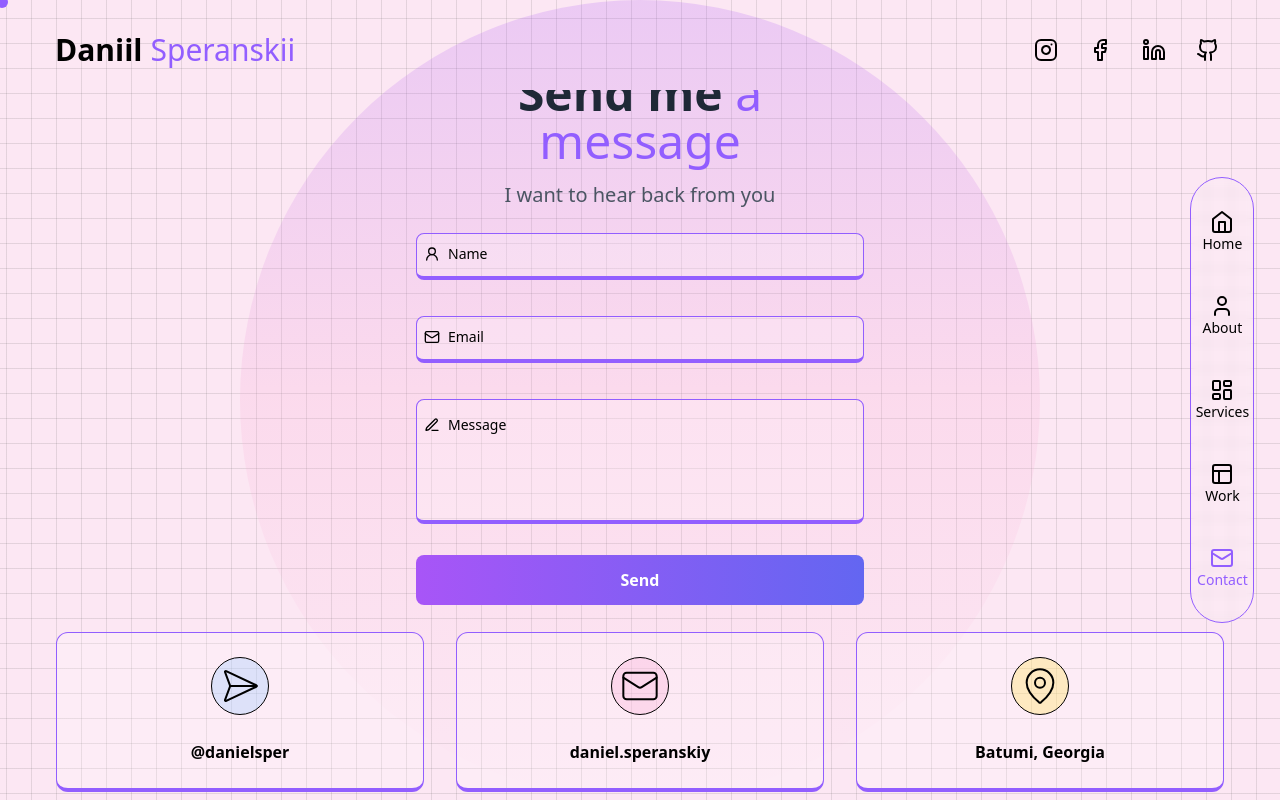
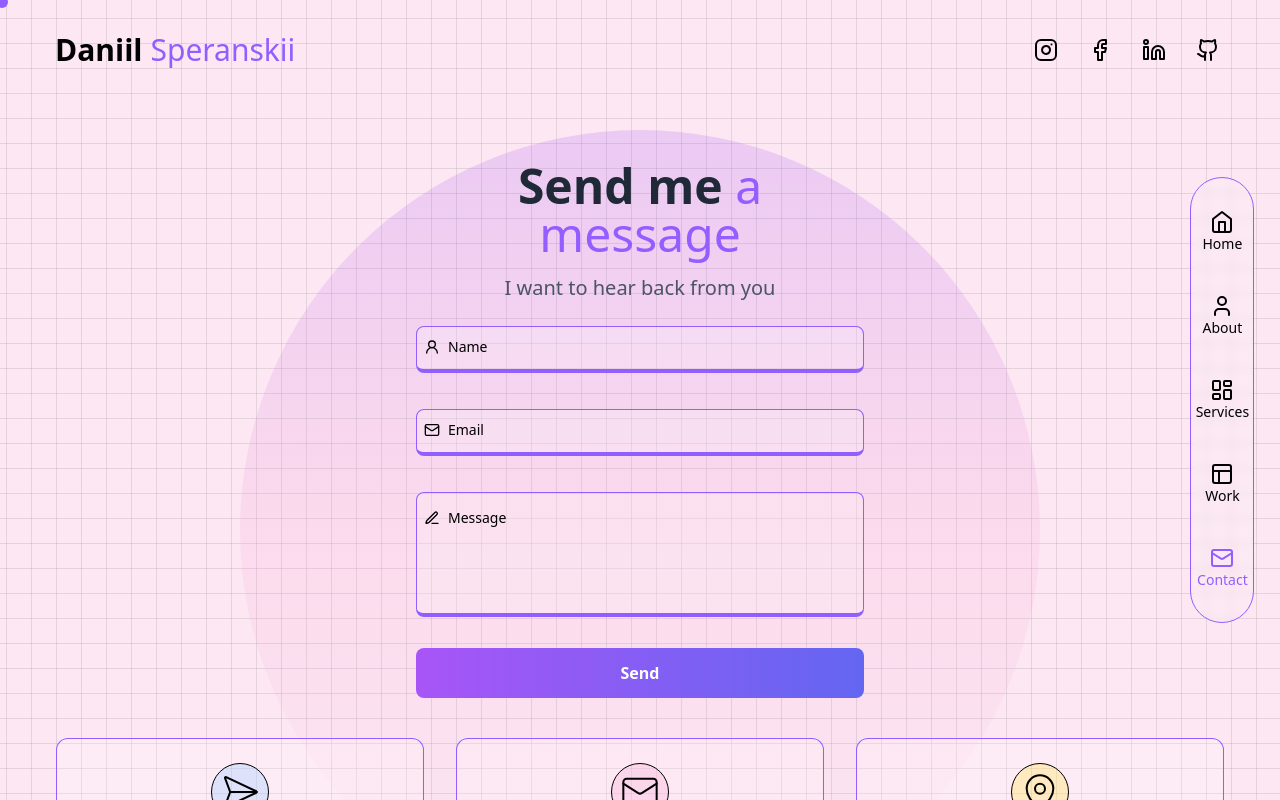
Before and after one commit to Danieldo1/portfolio-next, a Next.js app: page /contact in a window 1280 px wide. Shown: the top 800 px of the page. Built offline with nearby package versions, Linux system fonts and the light colour scheme.

Commit message:
fixing something

```diff
--- a/src/app/contact/page.js
+++ b/src/app/contact/page.js
@@ -98,7 +98,9 @@ const ContactPage = () => {
       .then(
         () => {
           setSent(false);
-          toast.success("Thank you, I will get back to you as soon as possible!");
+          toast.success(
+            "Thank you, I will get back to you as soon as possible!"
+          );
           setForm({
             name: "",
             email: "",
@@ -127,13 +129,14 @@ const ContactPage = () => {
 
   return (
     <PageTransitionWrapper>
+      <div className="min-h-screen relative overflow-x-hidden overflow-y-scroll pb-10">
         <div className="rounded-full absolute top-1/2 -translate-y-1/2 left-1/2 -translate-x-1/2 w-[600px] h-[600px] bg-gradient-to-b from-purple-500/20 via-pink-300/20 to-transparent z-0 lg:w-[800px] lg:h-[800px]" />
-      <div className="flex items-center justify-center h-[calc(65vh-90px)]  mb-20 ">
+        <div className="relative z-10 pt-10 px-4 ">
           <motion.div
             initial="hidden"
             animate="visible"
             variants={containerVariants}
-          className=" w-full max-w-md z-1 relative"
+            className="w-full max-w-md mx-auto"
           >
             <h2 className="text-3xl md:text-5xl font-bold text-center mb-2 md:mb-4 text-gray-800">
               Send me <span className="text-accent font-normal">a message</span>
@@ -259,7 +262,6 @@ const ContactPage = () => {
             </form>
           </motion.div>
         </div>
-
         {/* buttons */}
 
         <motion.div
@@ -278,7 +280,9 @@ const ContactPage = () => {
             <div className=" bg-blue-300/30 p-2 rounded-full border-black border-[1px]">
               <SendHorizonal className="size-10" strokeWidth={1.2} />
             </div>
-          <p className="font-bold text-xs sm:text-sm md:text-base">@danielsper</p>
+            <p className="font-bold text-xs sm:text-sm md:text-base">
+              @danielsper
+            </p>
           </motion.button>
 
           <motion.button
@@ -291,7 +295,9 @@ const ContactPage = () => {
             <div className=" bg-pink-300/30 p-2 rounded-full border-black border-[1px]">
               <MailIcon className="size-10" strokeWidth={1.2} />
             </div>
-          <p className="font-bold sm:text-sm text-xs md:text-base">daniel.speranskiy</p>
+            <p className="font-bold sm:text-sm text-xs md:text-base">
+              daniel.speranskiy
+            </p>
           </motion.button>
 
           <motion.button
@@ -304,9 +310,12 @@ const ContactPage = () => {
             <div className=" bg-yellow-300/30 p-2 rounded-full border-black border-[1px]">
               <MapPin className="size-10" strokeWidth={1.2} />
             </div>
-          <p className="font-bold text-xs sm:text-sm md:text-base">Batumi, Georgia</p>
+            <p className="font-bold text-xs sm:text-sm md:text-base">
+              Batumi, Georgia
+            </p>
           </motion.button>
         </motion.div>
+      </div>
     </PageTransitionWrapper>
   );
 };
--- a/src/app/globals.css
+++ b/src/app/globals.css
@@ -88,7 +88,7 @@
 .grid-main {
   width: 100%;
   height: 100%;
-  --color: rgba(114, 114, 114, 0.18);
+  --color: #7373732e;
   /* background-color: rgba(114, 114, 114, 0.); */
   background-image: linear-gradient(0deg, transparent 24%, var(--color) 25%, var(--color) 26%, transparent 27%,transparent 74%, var(--color) 75%, var(--color) 76%, transparent 77%,transparent),
       linear-gradient(90deg, transparent 24%, var(--color) 25%, var(--color) 26%, transparent 27%,transparent 74%, var(--color) 75%, var(--color) 76%, transparent 77%,transparent);
--- a/src/app/layout.js
+++ b/src/app/layout.js
@@ -24,8 +24,8 @@ export const viewport = {
   maximumScale: 1,
   userScalable: false,
   themeColor: [
-    { media: '(prefers-color-scheme: light)', color: '#A47CF9FA' },
-    { media: '(prefers-color-scheme: dark)', color: 'black' },
+    { media: '(prefers-color-scheme: light)', color: '#fce7f3' },
+    { media: '(prefers-color-scheme: dark)', color: '#7373732e' },
   ],
 }
 
--- a/src/app/services/page.js
+++ b/src/app/services/page.js
@@ -192,7 +192,7 @@ const BentoBox = () => {
         <AnimatedTitle leftWord="My" rightWord="services" />
 
         <div className="flex-grow overflow-y-auto pt-4 px-4 pb-60 relative scrollbar-hide">
-          <div className="grid grid-cols-2 sm:grid-cols-4 gap-3 sm:gap-6 max-w-5xl mx-auto">
+          <div className="grid grid-cols-2 sm:grid-cols-4 gap-3 sm:gap-6 max-w-5xl mx-auto mb-20 md:mb-0">
             {services.map((service, index) => (
               <ServiceCard key={index} service={service} index={index} />
             ))}
--- a/src/components/AnimatedTitle.jsx
+++ b/src/components/AnimatedTitle.jsx
@@ -5,12 +5,15 @@ import { motion } from "framer-motion";
 
 const AnimatedTitle = ({leftWord, rightWord}) => {
   const containerVariants = {
-    hidden: { opacity: 0 },
+    hidden: { opacity: 0 ,},
     visible: {
       opacity: 1,
+
       transition: {
-        delayChildren: 0.3,
+        delayChildren: 0.7,
+        delay: 0.7,
         staggerChildren: 0.2
+
       }
     }
   };
```
Lines whose indentation alone changed are shown as unchanged.
